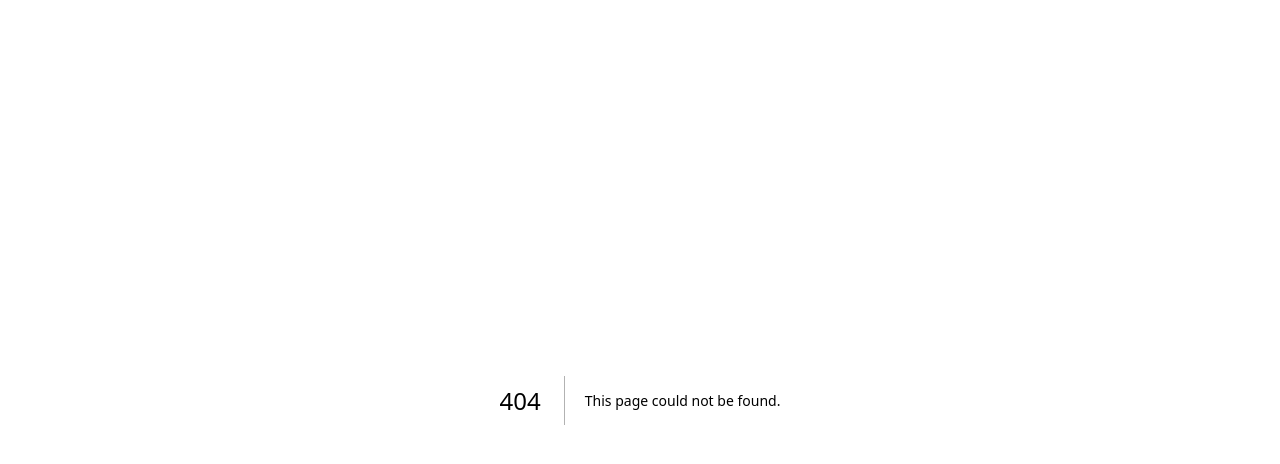
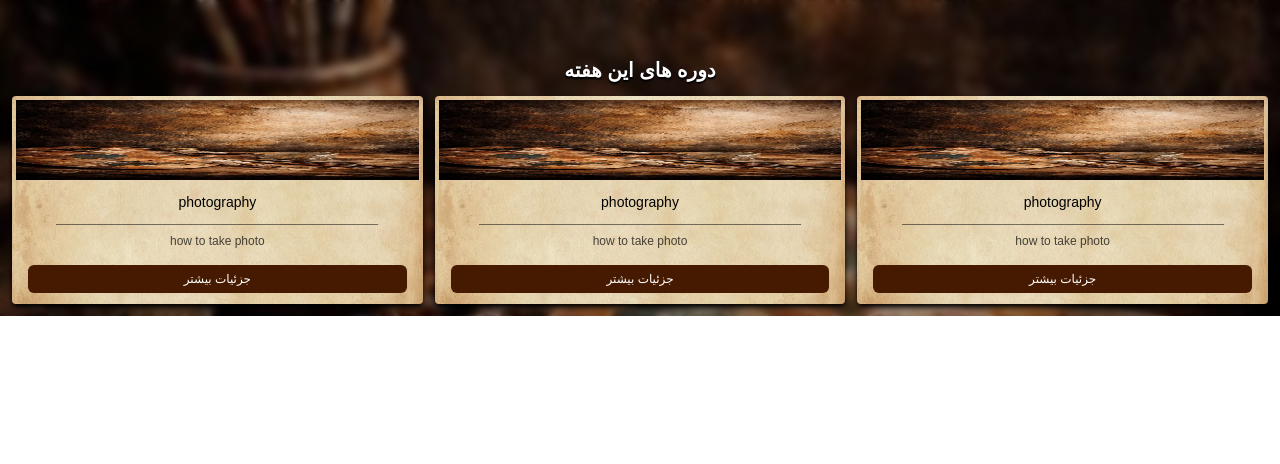
Before and after one commit to parsa-ardalan/art-workshop, a Next.js app: page /components/courses in a window 1280 px wide. Before the commit this address had no page. Shown: the top 464 px of the page. Built offline with nearby package versions, Linux system fonts and the light colour scheme.

Commit message:
course component has been developed. let's have a test

```diff
--- a/pages/components/about/index.jsx
+++ b/pages/components/about/index.jsx
@@ -11,11 +11,11 @@ export default function About() {
             <p className="text-black text-center text-sm w-5/6 mx-auto mt-3">
 
                 ما یک فضای خلاقانه برای هنرمندان و علاقه به هنر طراحی کردیم تا با حضور شما
-              هر هفته یک کارگاه هنری برگزار کنیم
+                هر هفته یک کارگاه هنری برگزار کنیم
 
             </p>
 
-            <Image alt="logo" width={180} height={180} src={"/images/general/side-pic.png"} className="-mt-5 -ml-5"/>
+            {/* <Image alt="logo" width={180} height={180} src={"/images/general/side-pic.png"} className="-mt-5 -ml-5" /> */}
 
         </div>
     )
--- /dev/null
+++ b/pages/components/courses/index.jsx
@@ -0,0 +1,66 @@
+import Image from "next/image"
+
+export default function Courses() {
+
+    const course = [
+        {
+            id: 0,
+            name: "photography",
+            info: "how to take photo",
+            image: "/images/general/header.jpg"
+        },
+        {
+            id: 1,
+            name: "photography",
+            info: "how to take photo",
+            image: "/images/general/header.jpg"
+        },
+        {
+            id: 2,
+            name: "photography",
+            info: "how to take photo",
+            image: "/images/general/header.jpg"
+        },
+    ]
+
+    return (
+
+        <div className=" w-full h-1/2 backdrop-blur-xl" id="courses">
+
+            <div className="w-full h-full bg-black/30 backdrop-blur-xs">
+
+                <div className="h-1/4 pt-14">
+                    <h1 className="text-white text-xl text-center font-bold text-shadow-sm text-shadow-black"> دوره های این هفته </h1>
+                </div>
+
+                <div className="h-2/4 grid grid-cols-3 p-3 gap-3">
+
+                    {
+                        course.map((index) => (
+
+                            <div className="h-52 shadow-md shadow-black rounded-sm course p-1" >
+
+                                <Image src={index?.image} width={50} height={50} className="w-full h-2/5" />
+
+                                <h1 className="text-black text-center text-sm mt-3"> {index?.name} </h1>
+
+                                <hr className="text-black/50 w-4/5 mx-auto mt-3" />
+
+                                <p className="text-center text-xs text-black/70 mt-2"> {index?.info} </p>
+
+                                <div className="h-w-full h-7 px-3 mt-4">
+                                    <button className="w-full h-7 mx-auto text-center rounded-md text-xs bg-amber-950 text-white"> جزئیات بیشتر </button>
+                                </div>
+
+
+                            </div>
+                        ))
+                    }
+
+                </div>
+
+            </div>
+
+        </div>
+    )
+}
--- a/pages/home/index.jsx
+++ b/pages/home/index.jsx
@@ -1,4 +1,5 @@
 import About from "../components/about";
+import Courses from "../components/courses";
 import Header from "../components/header";
 
 export default function HomePage() {
@@ -7,9 +8,11 @@ export default function HomePage() {
 
         <div className="h-screen w-screen">
 
-        <Header/>
+            <Header />
 
-        <About/>
+            <About />
+
+            <Courses />
 
         </div>
     )
--- a/styles/globals.css
+++ b/styles/globals.css
@@ -38,3 +38,17 @@ body {
   background-repeat: no-repeat;
   background-size: cover;
 }
+
+#courses {
+  background-image: url(../public//images/general/course.jpg);
+  background-position: center;
+  background-repeat: no-repeat;
+  background-size: cover;
+}
+
+.course {
+  background-image: url(../public//images/general/bg-1.jpg);
+  background-position: center;
+  background-repeat: no-repeat;
+  background-size: cover;
+}
```
